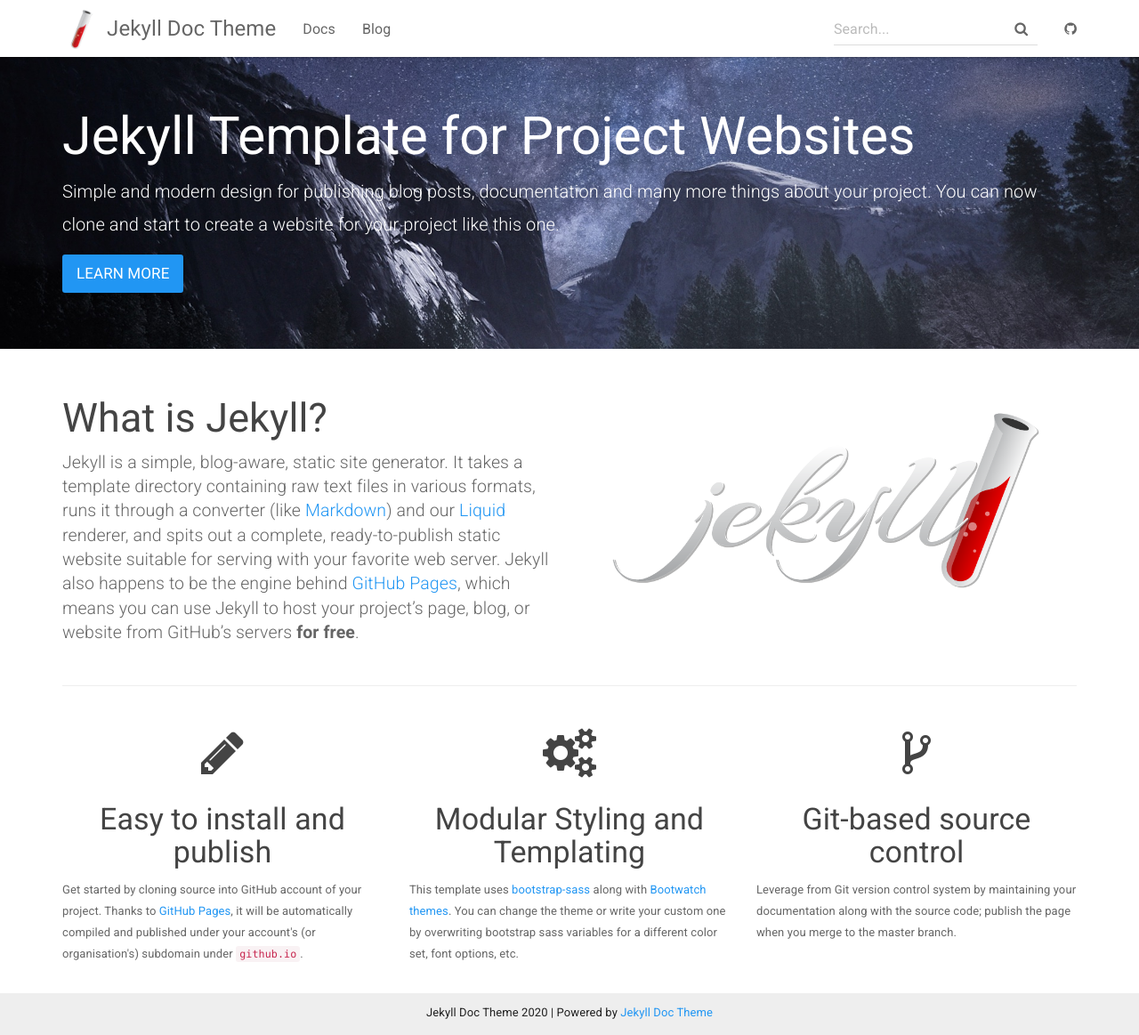
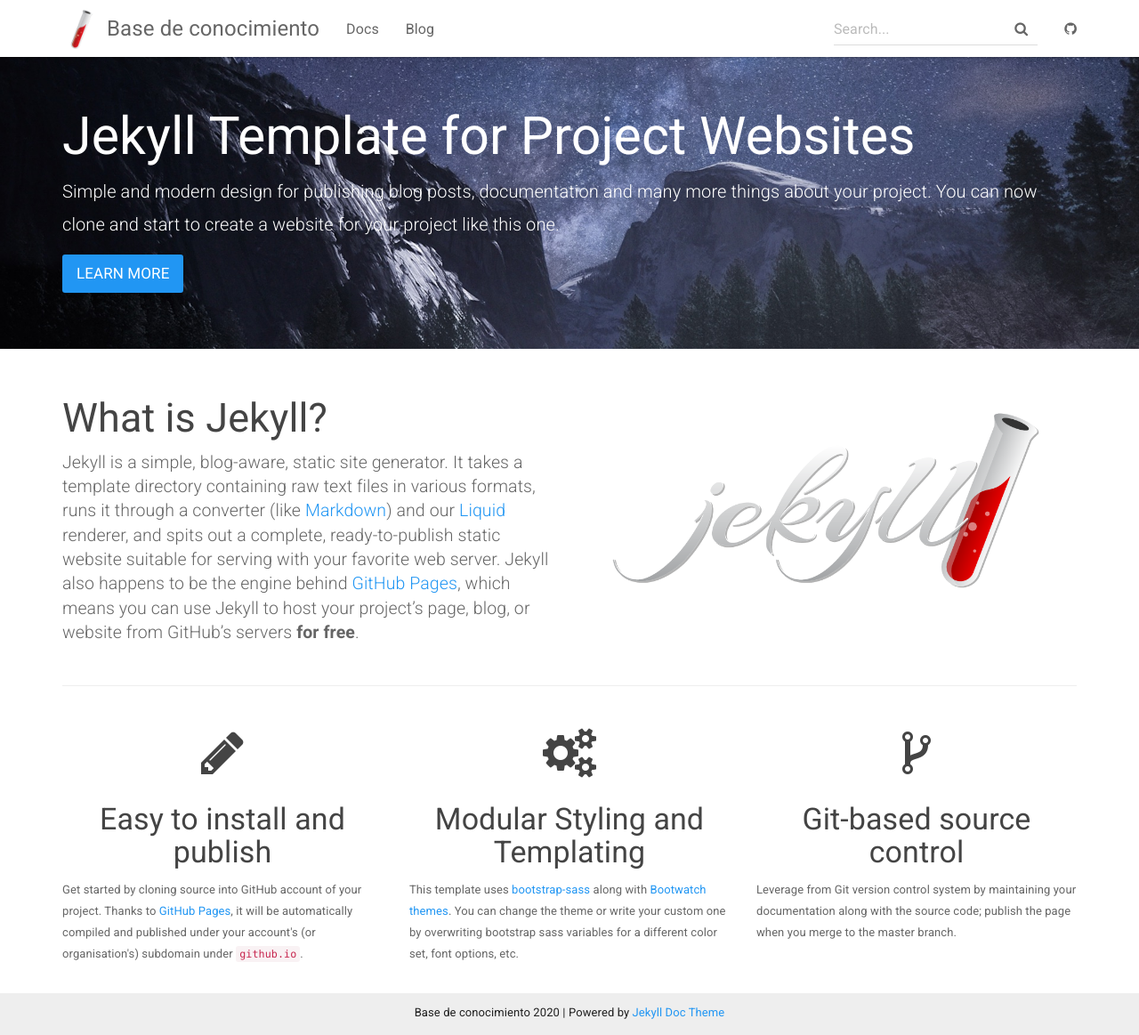
Before and after one commit to CoBachBC/centrodeayuda, a Jekyll site: the page built from docs/index.html, in a window 1280 px wide and 1163 px high. Shown: the whole window at 89% size. Built offline with Jekyll 4.4.1, drawn with Linux system fonts in a browser that asks for light colours.

Commit message:
Update _config.yml

```diff
--- a/docs/_config.yml
+++ b/docs/_config.yml
@@ -1,10 +1,9 @@
 # Site settings
-title: Jekyll Doc Theme
-email: your-email@domain.com
+title: Base de conocimiento
+email: kb@cobachbc.edu.mx
 description: >
-  Jekyll Template for Project Websites
-  providing documentation and blog post pages.
-lang: en-US
+  Base de conocimiento para el uso de sistemas desarrollados en el Colegio de Bachilleres del Estado de Baja California.
+lang: es-MX
 
 baseurl: "/centrodeayuda" # the subpath of your site, e.g. /blog/
 url: https://cobachbc.github.io/centrodeayuda/ # the base hostname & protocol for your site
@@ -30,7 +29,7 @@
   - .idea/
   - .gitignore
   - README.md
-timezone: Europe/Berlin
+timezone: America/Pacific
 defaults:
 - scope:
     path: _posts
```
